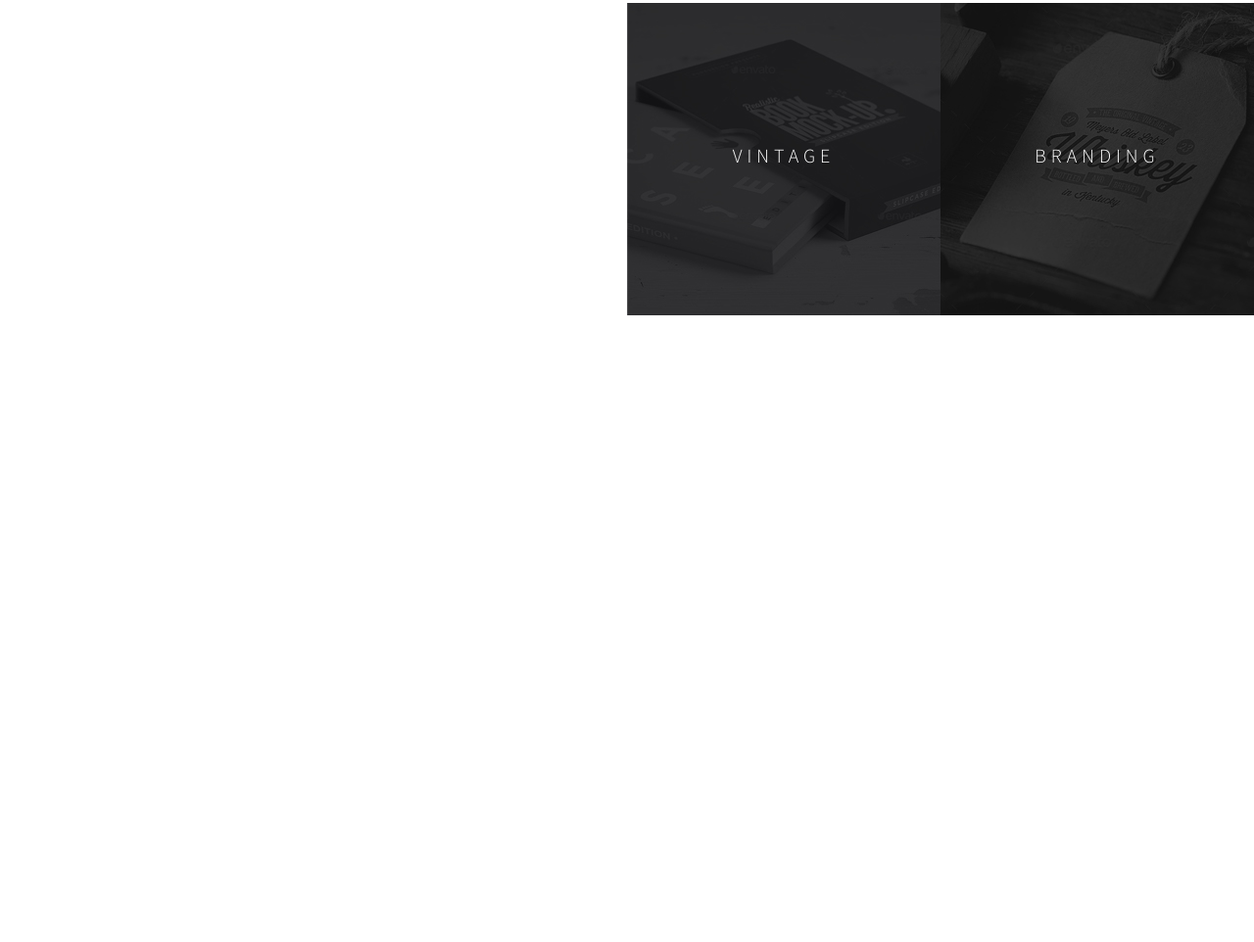
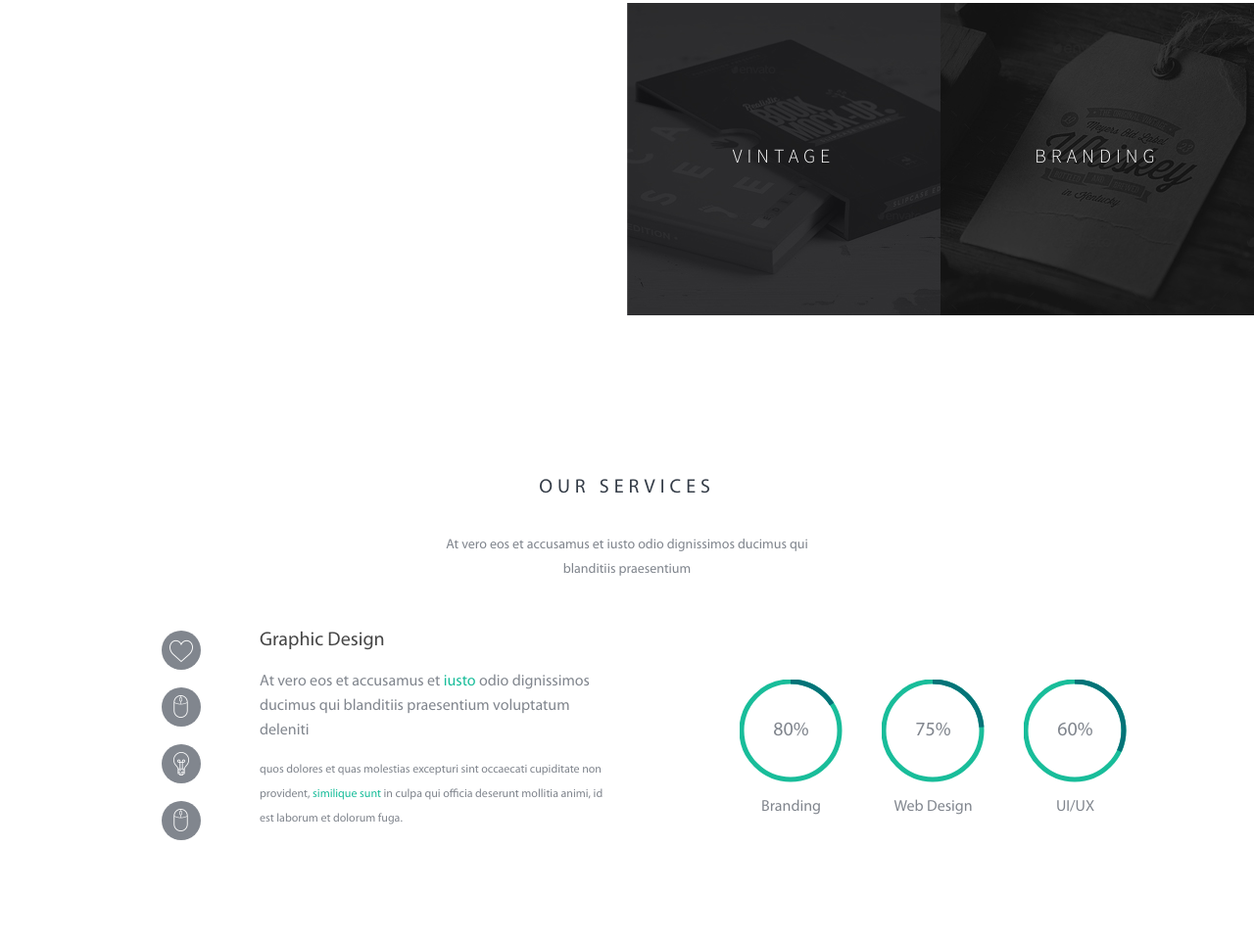
Before and after one commit to OlgaYashan/Bouncy, a plain HTML site: page index.html in a window 1280 px wide. Shown: the part 1909-2871 px from the top of the page at 98% size. Before the commit the page ends 2326 px from the top, so only its background shows below. Drawn offline with Linux system fonts and the light colour scheme.

Commit message:
Part 5/15

```diff
--- /dev/null
+++ b/css/services.css
@@ -0,0 +1,115 @@
+.container__services{
+    display: flex;
+    flex-direction: column;
+}
+.text__services{
+  width: 400px;
+ align-self: center;
+}
+.text__services h1{
+    margin-top: 75px;
+    text-align: center;
+
+}
+
+
+
+.text__services h2{
+    margin-top: 40px;
+    text-align: center;
+    margin-bottom: 50px;
+}
+
+.info__services{
+    display: flex;
+    flex-direction: row;
+
+    margin-bottom: 70px;
+}
+
+.list{
+    display: flex;
+    flex-direction: column;
+}
+
+.list .button{
+    margin: 0 60px 0 165px;
+    background: #81868e;
+    margin-top: 0;
+    width: 40px;
+    height: 40px;
+    transition: 0.4s ease-in-out;
+}
+
+.icon_heart:hover,
+.icon_mouse:hover,
+.icon_lamp:hover{
+    background: #19bd9a;
+    transition: 0.4s ease-in-out;
+}
+
+.text{
+    width: 360px;
+}
+
+.text h4{
+    margin-bottom: 20px;
+}
+
+.list .button{
+    margin-bottom: 18px;
+}
+
+.text p{
+    margin-bottom: 15px;
+}
+
+.par_1{
+    font-size: 16px;
+}
+
+.par_2{
+    font-size: 12px;
+}
+
+.graf{
+    display: flex;
+    margin: 0 auto;
+    padding: 25px 40px;
+}
+
+.circle{
+    margin: 0 20px 10px;
+    text-align: center;
+}
+
+.circle:hover .proc{
+    font-size: 25px;
+    transition: 0.4s ease-in-out;
+}
+
+.circle:hover circle{
+    stroke-dasharray: 360 0;
+     transition: 1s ease-in-out;
+}
+
+circle{
+    transition: 0.4s ease-in-out;
+}
+
+.proc{
+    transition: 0.4s ease-in-out;
+}
+
+
+.graf p{
+    position: relative;
+    top: 65px;
+    font-size: 20px;
+}
+
+.graf .words{
+    font-size: 16px;
+    position: relative;
+    top:10px;
+}
--- a/index.html
+++ b/index.html
@@ -8,6 +8,7 @@
     <link rel="stylesheet" href="css/details.css">
     <link rel="stylesheet" href="css/pad.css">
     <link rel="stylesheet" href="css/projects.css">
+    <link rel="stylesheet" href="css/services.css">
 
 </head>
 <body>
@@ -112,6 +113,94 @@
         </div>
 
     </section>
+
+    <section>
+        <div class="container__services">
+            <div class="text__services">
+                <h1>Our services</h1>
+                <h2>At vero eos et accusamus et iusto odio dignissimos ducimus qui blanditiis praesentium</h2>
+            </div>
+            <div class="info__services">
+                <div class="list">
+                       <a href="#" class="button icon_heart"></a>
+                       <a href="#" class="button icon_mouse"></a>
+                       <a href="#" class="button icon_lamp"></a>
+                       <a href="#" class="button icon_mouse"></a>
+                </div>
+                <div class="text">
+                    <h4>Graphic Design</h4>
+                    <p class="par_1">
+                        At vero eos et accusamus et <span>iusto</span> odio dignissimos ducimus qui blanditiis praesentium voluptatum deleniti
+                    </p>
+                    <p class="par_2">
+                        quos dolores et quas molestias excepturi sint occaecati cupiditate non provident, <span>similique sunt</span> in culpa qui officia deserunt mollitia animi, id est laborum et dolorum fuga.
+                    </p>
+                </div>
+                <div class="graf">
+                    <div class="circle">
+                       <p class="proc">80%</p>
+                        <svg width="105" height="105">
+                            <g fill="none">
+                                <circle r="50" cx="52" cy="52"
+                                stroke-width= "5"
+                                stroke="#19bd9a"/> <!-- 75%  2*Math.Pi*r*0,75 = 471 -->
+
+                                <circle r="50" cx="52" cy="52"
+                                transform="rotate(-90 52 52)"
+                                stroke-width= "5"
+                                stroke-dasharray="50 450"
+                                stroke="#047378"/> <!-- 25%  2*Math.Pi*r*0,25 = 157 -->
+                            </g>
+                        </svg>
+                        <p class="words">Branding</p>
+                    </div>
+                    <div class="circle">
+                       <p class="proc">75%</p>
+                        <svg width="105" height="105">
+                            <g fill="none">
+                                <circle r="50" cx="52" cy="52"
+                                stroke-width= "5"
+                                stroke="#19bd9a"/> <!-- 75%  2*Math.Pi*r*0,75 = 471 -->
+
+                                <circle r="50" cx="52" cy="52"
+                                transform="rotate(-90 52 52)"
+                                stroke-width= "5"
+                                stroke-dasharray="75 450"
+                                stroke="#047378"/> <!-- 25%  2*Math.Pi*r*0,25 = 157 -->
+                            </g>
+                        </svg>
+                        <p class="words">Web Design</p>
+                    </div>
+                    <div class="circle">
+                       <p class="proc">60%</p>
+                        <svg width="105" height="105">
+                            <g fill="none">
+                                <circle r="50" cx="52" cy="52"
+                                stroke-width= "5"
+                                stroke="#19bd9a"/> <!-- 75%  2*Math.Pi*r*0,75 = 471 -->
+
+                                <circle r="50" cx="52" cy="52"
+                                transform="rotate(-90 52 52)"
+                                stroke-width= "5"
+                                stroke-dasharray="100 450"
+                                stroke="#047378"/> <!-- 25%  2*Math.Pi*r*0,25 = 157 -->
+                            </g>
+                            <p class="words">UI/UX</p>
+                        </svg>
+
+                    </div>
+                </div>
+            </div>
+            <div class="boy">
+                <div class="text__boy">
+
+                </div>
+                <div class="text__screen">
+                    <img src="" alt="">
+                </div>
+            </div>
+        </div>
+    </section>
    <footer>
 
    </footer>
```
Also changed, not shown: css/details.css (line endings or trailing spaces), img/Rectangle 1.jpg (added).
